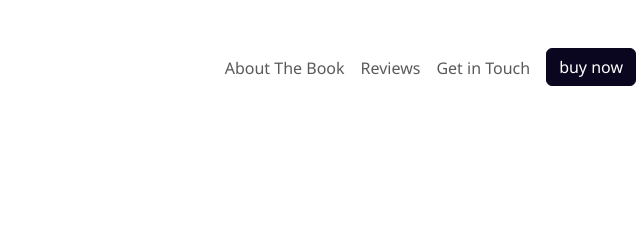
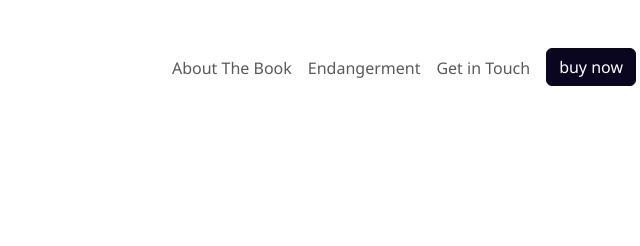
Before and after one commit to aneteleppik-ui/Bootstrap5, a website: page index.html in a window 1280 px wide. Shown: the top 246 px of the page, 632-1272 px from the left. Drawn offline with nearby package versions, Linux system fonts and the light colour scheme.

Commit message:
sõnum,mida sa muutsid

```diff
--- a/index.html
+++ b/index.html
@@ -28,7 +28,6 @@ section{
       <button class="navbar-toggler" type="button" data-bs-toggle="collapse" data-bs-target="#main-nav" aria-controls="main-nav" aria-expanded="false" aria-label="Toggle navigation">
         <span class="navbar-toggler-icon"></span>
       </button>
-
       <!-- navbar links -->
       <div class="collapse navbar-collapse justify-content-end align-center" id="main-nav">
         <ul class="navbar-nav">
@@ -36,7 +35,7 @@ section{
             <a class="nav-link" href="#topics">About The Book</a>
           </li>
           <li class="nav-item">
-            <a class="nav-link" href="#reviews">Reviews</a>
+            <a class="nav-link" href="#Endangerment">Endangerment</a>
           </li>
           <li class="nav-item">
             <a class="nav-link" href="#contact">Get in Touch</a>
@@ -47,7 +46,6 @@ section{
           <li class="nav-item ms-2 d-none d-md-inline">
             <a class="btn btn-secondary" href="#pricing">buy now</a>
           </li>
-
         </ul>
       </div>
     </div>
@@ -223,7 +221,7 @@ section{
   </section>
 
   <!-- reviews list -->
-  <section id="reviews" class="bg-altlight">
+  <section id="Endangerment" class="bg-altlight">
     <div class="container-lg">
       <div class="text-center">
         <h2><i class="bi bi-stars text-altdark"></i>Endangerment</h2>
```
